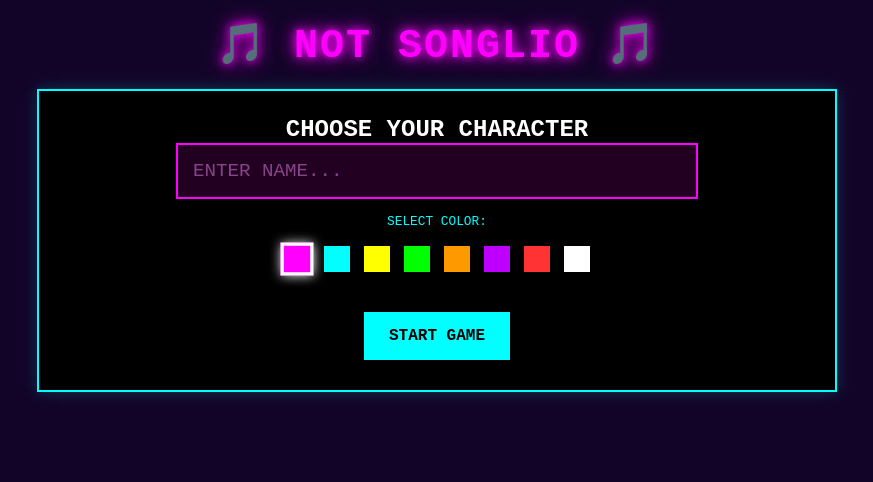
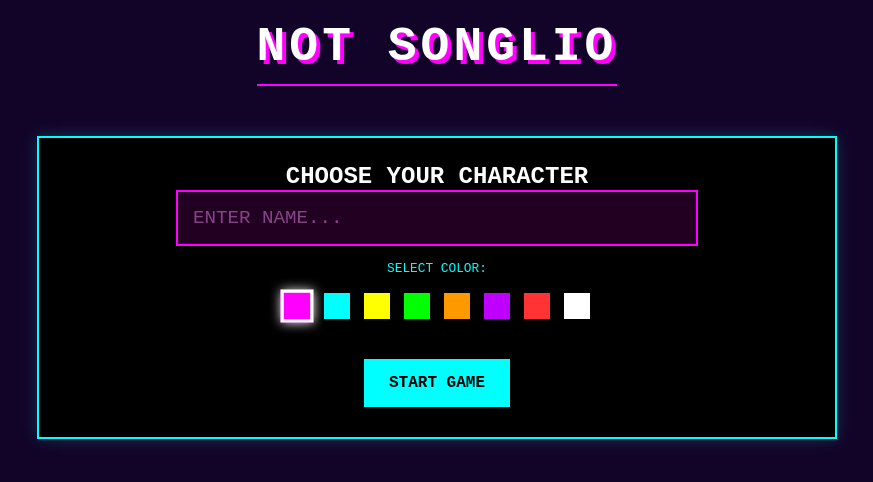
Before and after one commit to sunshinezombie7/Office-music-game, a website: page public/index.html in a window 1280 px wide. Shown: the whole page, without its empty margins (203-1076 px from the left). Drawn offline with nearby package versions, Linux system fonts and the light colour scheme; no server answers.

Commit message:
Update index.html

```diff
--- a/public/index.html
+++ b/public/index.html
@@ -17,13 +17,19 @@
         }
         .container { max-width: 800px; margin: 0 auto; }
 
+        /* UPDATED: CLEANER 3D TITLE (Less "Fuzzy", More "Arcade") */
         h1 {
-            color: #ff00ff;
-            text-shadow: 0 0 10px #ff00ff, 0 0 20px #ff00ff;
-            margin-bottom: 20px;
-            font-size: 2.5rem;
+            color: #ffffff;
+            /* Hard shadow instead of fuzzy glow for better readability */
+            text-shadow: 4px 4px 0px #ff00ff;
+            margin-bottom: 30px;
+            font-size: 3rem;
             text-transform: uppercase;
-            letter-spacing: 2px;
+            letter-spacing: 4px;
+            font-weight: 900;
+            border-bottom: 2px solid #ff00ff;
+            padding-bottom: 10px;
+            display: inline-block;
         }
 
         .screen {
@@ -114,7 +120,6 @@
         .chat-wrong { color: #666; }
         .input-winner { border: 2px solid #00ff00 !important; color: #00ff00 !important; }
 
-        /* --- UPDATED NEON PODIUM --- */
         .podium-container { display: flex; justify-content: center; align-items: flex-end; height: 300px; margin-bottom: 30px; gap: 10px; }
         .pillar {
             display: flex; flex-direction: column; justify-content: flex-end; align-items: center;
@@ -126,11 +131,8 @@
         .pillar-score { font-size: 1.5rem; }
         .rank-label { font-size: 2rem; opacity: 0.5; margin-bottom: 10px; font-weight: bold;}
 
-        /* 1ST: NEON YELLOW (SUN) */
         .gold { background: #ffff00; height: 220px; order: 2; z-index: 10; box-shadow: 0 0 30px #ffff00; border-color: #ffff00; }
-        /* 2ND: NEON CYAN (GRID) */
         .silver { background: #00ffff; height: 160px; order: 1; box-shadow: 0 0 20px #00ffff; border-color: #00ffff; }
-        /* 3RD: NEON MAGENTA (SUNSET) */
         .bronze { background: #ff00ff; height: 110px; order: 3; box-shadow: 0 0 20px #ff00ff; border-color: #ff00ff; }
 
         #activeSubmitter { font-style: italic; color: #ff00ff; margin-bottom: 10px; }
@@ -145,7 +147,7 @@
 </head>
 <body>
     <div class="container">
-        <h1>🎵 NOT SONGLIO 🎵</h1>
+        <h1>NOT SONGLIO</h1>
 
         <div class="screen" id="loginScreen">
             <h2>CHOOSE YOUR CHARACTER</h2>
```
